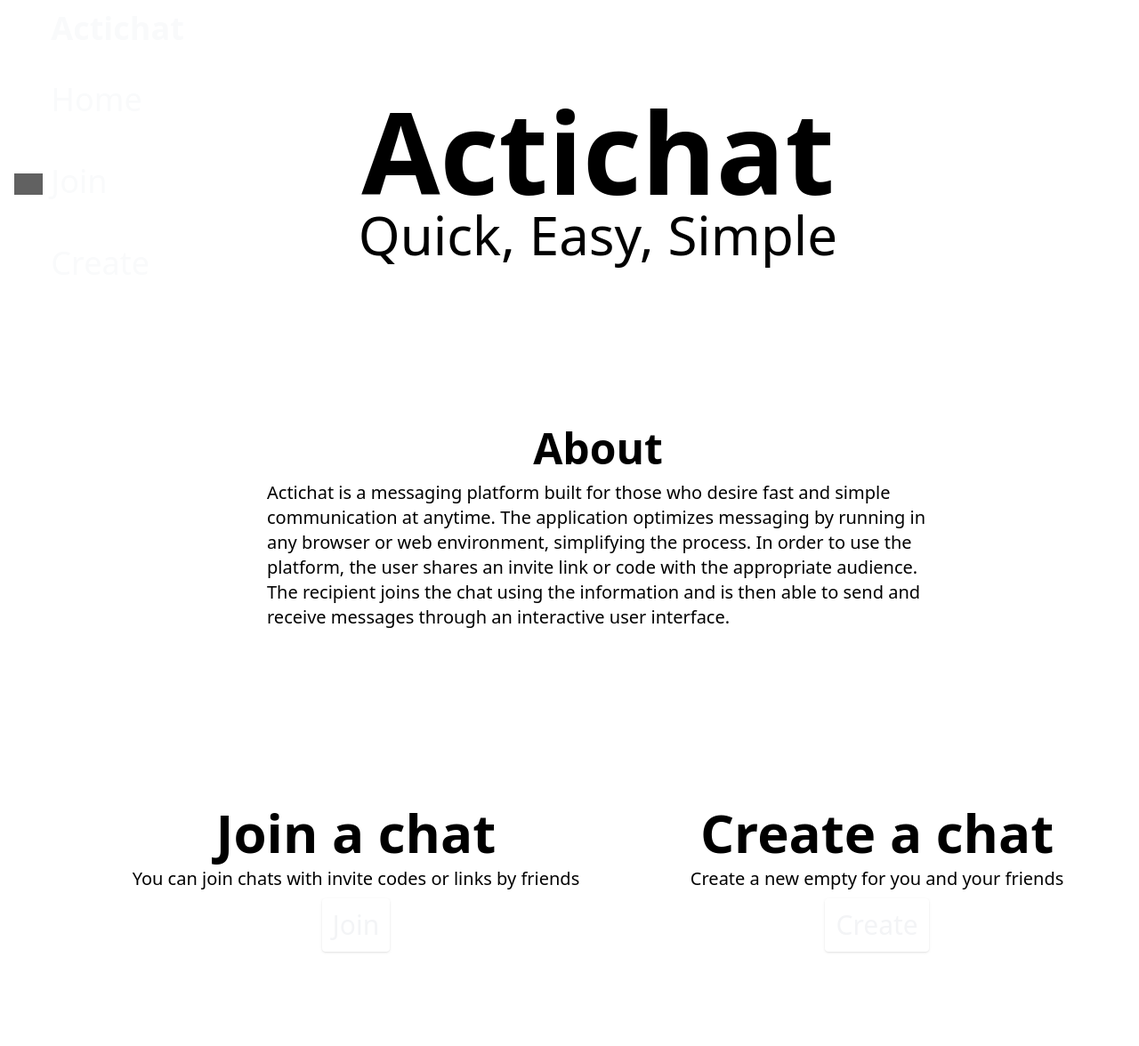
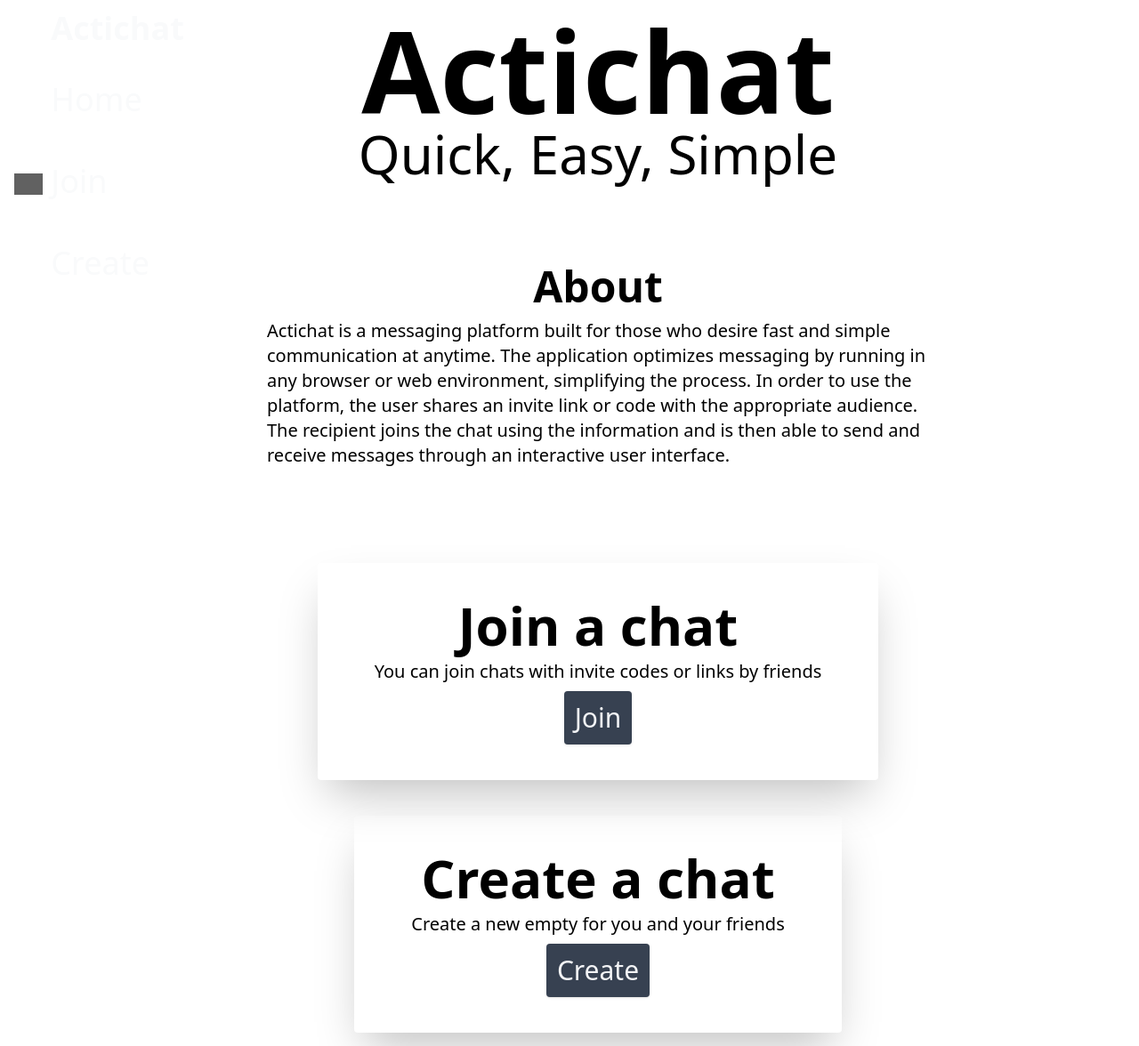
Before and after one commit to alexthegreat194/actichat, a Flask app: page / in a window 1280 px wide. Shown: the whole page at 89% size. Run offline with Flask 2, Linux system fonts and the light colour scheme; style sheets or scripts are compiled from the project's sources; some libraries are stand-ins or nearby versions; grey boxes are pictures that could not be loaded.

Commit message:
added boxes to index

```diff
--- a/templates/index.html
+++ b/templates/index.html
@@ -26,10 +26,10 @@
         </div>
 
         <div class="flex justify-evenly flex-wrap w-full gap-10">
-            <div class="flex flex-col items-center gap-2">
+            <div class="flex flex-col items-center gap-2 bg-secondary p-10 px-16 rounded shadow-2xl">
                 <h3 class="font-semibold text-6xl text-tertiary">Join a chat</h3>
                 <p class="font-light text-xl">You can join chats with invite codes or links by friends</p>
-                <a class="bg-secondary text-gray-100 font-extralight text-3xl text-tertiary
+                <a class="bg-gray-700 text-gray-100 font-extralight text-3xl text-tertiary
                 transition-all hover:bg-gray-600 hover:shadow-lg
                 rounded shadow
                 w-min p-3
@@ -37,10 +37,10 @@
                 self-center" href="{{ url_for('join') }}">Join</a>
             </div>
 
-            <div class="flex flex-col items-center gap-2">
+            <div class="flex flex-col items-center gap-2 bg-secondary p-10 px-16 rounded shadow-2xl">
                 <h3 class="font-semibold text-6xl text-tertiary">Create a chat</h3>
                 <p class="font-light text-xl">Create a new empty for you and your friends</p>
-                <a class="bg-secondary text-gray-100 font-extralight text-3xl
+                <a class="bg-gray-700 text-gray-100 font-extralight text-3xl
                 transition-all hover:bg-gray-600 hover:shadow-lg
                 rounded shadow
                 w-min p-3
```
